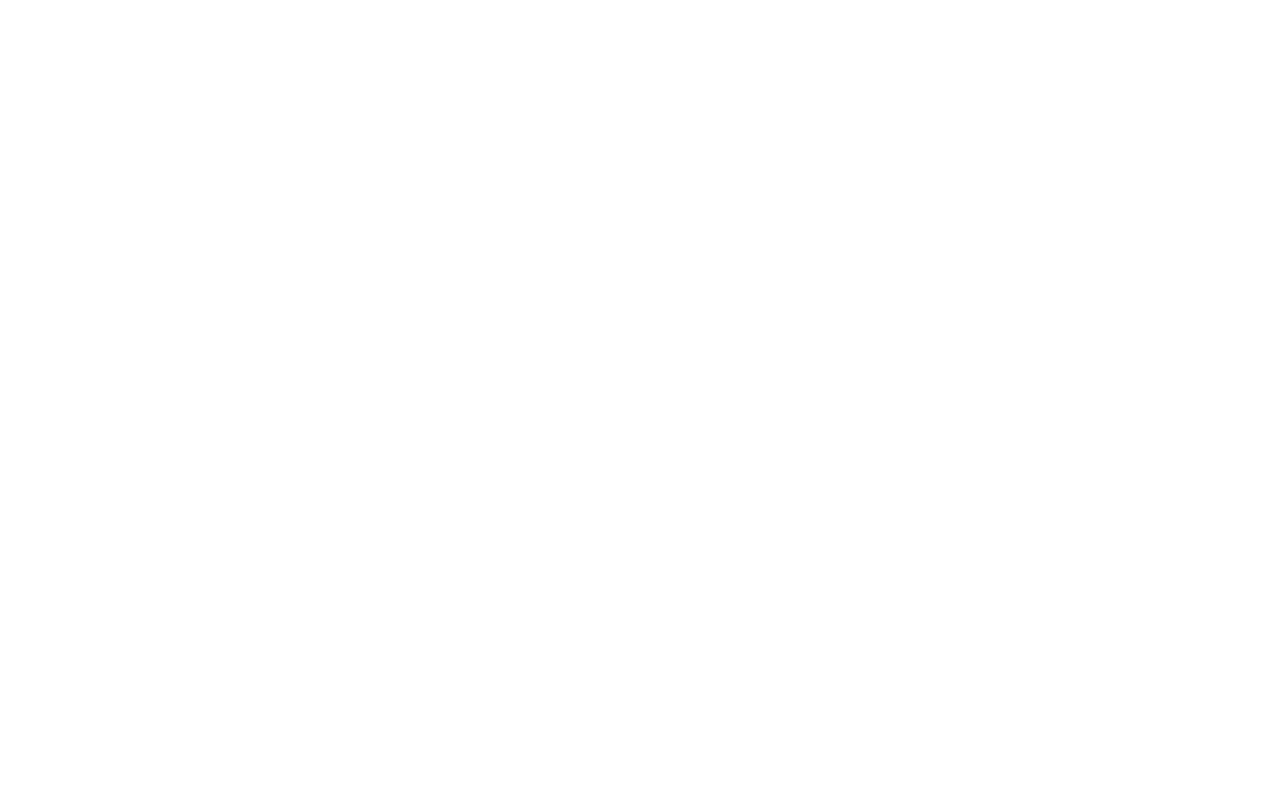
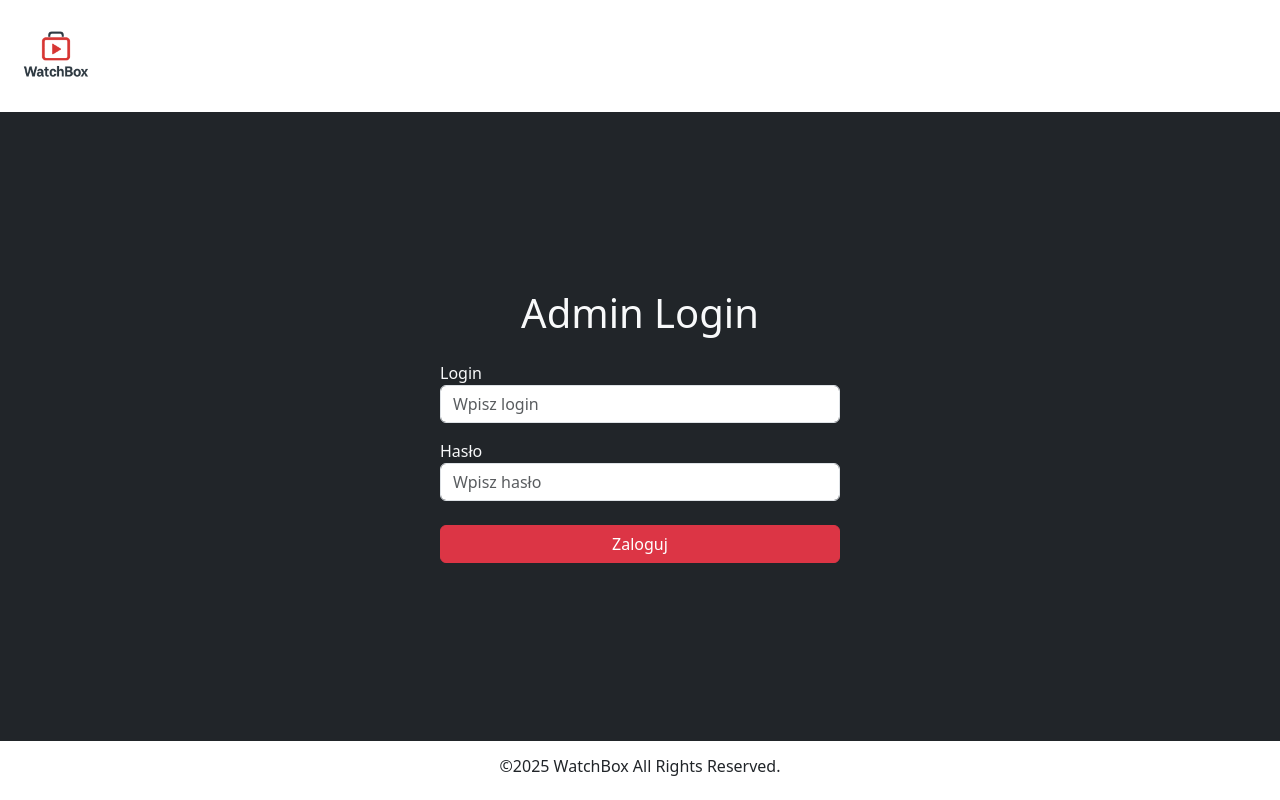
Before and after one commit to Soyer13/WatchBox, a React (Create React App) app: page /AdminLogin in a window 1280 px wide. Before the commit this address had no page. Built offline with nearby package versions, Linux system fonts and the light colour scheme.

Commit message:
Admin Login And movies operations

```diff
--- a/src/App.js
+++ b/src/App.js
@@ -10,10 +10,13 @@
 import SingUp from './components/singUp';
 import Search from './components/search';
 import AddNewMovie from './components/AddNewMovie';
+import Admin from './components/Admin';
+import AdminLogin from './components/AdminLogin';
 
 function App() {
  // const Authentication = localStorage.getItem("Authorization") === "true"
   const [auth, setAuth] = useState(Cookies.get('Authorization') === 'true');
+  const [Adminauth, AdminsetAuth] = useState(Cookies.get('AdminAuthorization') === 'true');
 
    useEffect(() => {
     setAuth(Cookies.get('Authorization') === 'true');
@@ -30,6 +33,9 @@
           <Route path='/home' element={auth ? <Mainpage setAuth={setAuth}/>: <Navigate to="/"/>}/>
           <Route path='/search' element={auth ? <Search setAuth={setAuth}/>: <Navigate to="/"/>}/>
           <Route path='/addnew' element={auth ? <AddNewMovie setAuth={setAuth}/>: <Navigate to="/"/>}/>
+
+          <Route path='/AdminLogin' element={Adminauth ? <Navigate to="/Admin"/> : <AdminLogin setAuth={AdminsetAuth} />}/>
+          <Route path='/Admin' element={Adminauth ? <Admin setAuth={AdminsetAuth}/>: <Navigate to="/AdminLogin"/>}/>
         </Routes>
       </Router>
     </div>
--- /dev/null
+++ b/src/components/Admin.js
@@ -0,0 +1,72 @@
+import React, { useState, useEffect } from 'react';
+import { BrowserRouter as Router, Route, Routes, Link } from 'react-router-dom';
+import { useNavigate } from "react-router-dom";
+import Cookies from 'js-cookie';
+import 'bootstrap/dist/css/bootstrap.min.css';
+
+function Admin({ setAuth }){
+    const [AllMovies,setAllMovies] = useState([])
+    const navigate = useNavigate();
+
+    function GetAllMovies(){
+        fetch("http://localhost:8000/AllMovies")
+        .then(res => res.json())
+        .then(data => setAllMovies(data.data))
+    }
+
+    useEffect(() => {
+            GetAllMovies()
+    },[])
+
+ const MovieAccepted = (id, currentState) => {
+        const newState = currentState === 1 ? 0 : 1;
+
+        fetch("http://localhost:8000/MovieAccepted", {
+            method: "POST",
+            headers: { "Content-Type": "application/json" },
+            body: JSON.stringify({ id, Accepted: newState })
+        })
+    };
+function logOut() {
+        Cookies.remove('AdminAuthorization');
+        Cookies.remove('ID')
+        setAuth(false);
+        navigate("/");
+    }
+return (
+        <div >
+            <button className="btn btn-dark text-white" onClick={logOut}>Wyloguj</button>
+            <table className="table table-dark table-striped">
+                <thead>
+                    <tr>
+                        <th>ID</th>
+                        <th>Tytuł</th>
+                        <th>Opis</th>
+                        <th>Gatunek</th>
+                        <th>Akceptacja</th>
+                    </tr>
+                </thead>
+                <tbody>
+                    {AllMovies.map(movie => (
+                        <tr key={movie.id}>
+                            <td>{movie.id}</td>
+                            <td>{movie.Title}</td>
+                            <td>{movie.Description}</td>
+                            <td>{movie.Name}</td>
+                            <td>
+                                <button
+                                    className={`btn ${movie.Accepted === 1 ? 'btn-success' : 'btn-danger'}`}
+                                    onClick={() => MovieAccepted(movie.id, movie.Accepted)}
+                                >
+                                    {movie.Accepted === 1 ? 'Akceptowany' : 'Nieakceptowany'}
+                                </button>
+                            </td>
+                        </tr>
+                    ))}
+                </tbody>
+            </table>
+        </div>
+    );
+}
+
+export default Admin;
--- /dev/null
+++ b/src/components/AdminLogin.js
@@ -0,0 +1,81 @@
+import React, { useState, useEffect } from 'react';
+import { BrowserRouter as Router, Route, Routes, Link } from 'react-router-dom';
+import { useNavigate } from "react-router-dom";
+import Cookies from 'js-cookie';
+import 'bootstrap/dist/css/bootstrap.min.css';
+
+function AdminLogin({ setAuth }){
+    const [login,setLogin] = useState('')
+    const [password,setPassword] = useState('')
+    const navigate = useNavigate();
+    function logIn(e){
+        // sprawdzenie czy login i takie chasło jest w bazie danych
+        e.preventDefault();
+        fetch("http://localhost:8000/Adminlogin",{
+            method: "POST",
+            headers: {"Content-Type":"application/json"},
+            body: JSON.stringify({login,password})
+        })
+        .then(res => res.json())
+        .then(result =>{
+            if(result.success){
+                Cookies.set('AdminAuthorization', 'true', { expires: 1 });
+                Cookies.set('ID',result.Id,{ expires: 1})
+                setAuth(true);
+                navigate("/Admin");
+            }else {
+                alert("Złe dane logowania!");
+
+            }
+        })
+        .catch(err => console.error(err));
+    }
+return (
+        <div className="d-flex flex-column min-vh-100 bg-dark text-light">
+
+            <header className="bg-white d-flex align-items-center p-3">
+                <a href='/home'>
+                    <img src="WatchBoxLogo.png" height="80px" alt='LogoWatchBox' />
+                </a>
+            </header>
+
+            <main className="flex-fill d-flex justify-content-center align-items-center p-4">
+                <div className="w-100" style={{ maxWidth: '400px' }}>
+                    <h1 className="mb-4 text-center">Admin Login</h1>
+                    <form  className="d-flex flex-column gap-3" >
+                        <div className="form-group">
+                            <label htmlFor="login">Login</label>
+                            <input
+                                id="login"
+                                type='text'
+                                className="form-control rounded"
+                                placeholder="Wpisz login"
+                                value={login}
+                                onChange={x => setLogin(x.target.value)}  />
+                        </div>
+
+                        <div className="form-group">
+                            <label htmlFor="password">Hasło</label>
+                            <input
+                                id="password"
+                                type='password'
+                                className="form-control rounded"
+                                placeholder="Wpisz hasło"
+                                value={password}
+                                onChange={x => setPassword(x.target.value)} />
+                        </div>
+
+
+                        <input type='button' value="Zaloguj"className="btn btn-danger mt-2" onClick={logIn}/>
+                    </form>
+                </div>
+            </main>
+
+            <footer className="bg-white text-dark text-center py-3 mt-auto">
+                <h6>©2025 WatchBox All Rights Reserved.</h6>
+            </footer>
+        </div>
+    );
+}
+
+export default AdminLogin;
```
Also changed, not shown: 1 other file (tests, documents, lock files or other folders).
